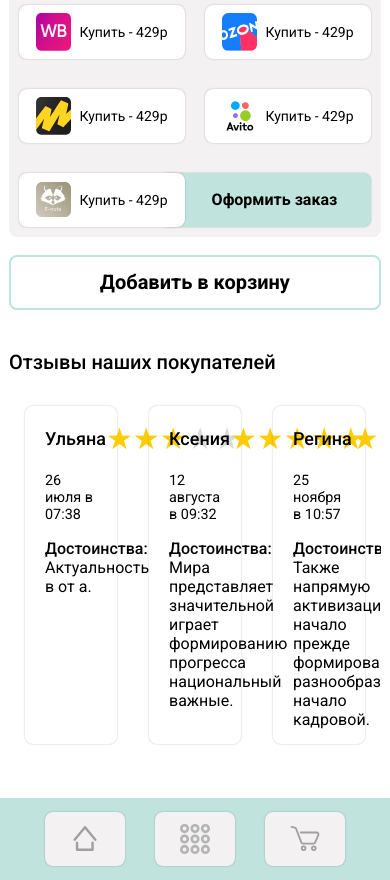
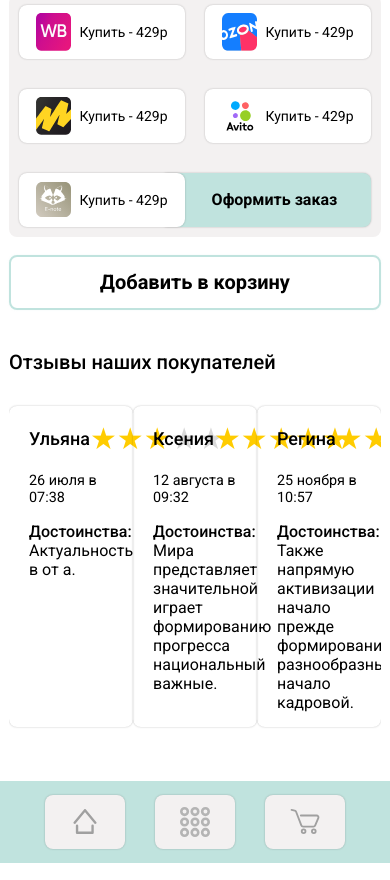
Before and after one commit to totoshka19/e-shop, a React (Vite) app: page /e-shop/product/3839ebd7-70d5-448a-b3e3-150fc96c2e20 in a window 390 px wide. Shown: the part 556-1436 px from the top of the page. Built offline with nearby package versions, Linux system fonts and the light colour scheme.

Commit message:
доделала мобильную версию отзывов на странице товара

```diff
--- a/src/components/reviews.tsx
+++ b/src/components/reviews.tsx
@@ -1,4 +1,4 @@
-import { useEffect, useState } from 'react';
+import { useEffect, useState, useCallback } from 'react';
 import { useSelector, useDispatch } from 'react-redux';
 import Slider from 'react-slick';
 import 'slick-carousel/slick/slick.css';
@@ -28,57 +28,59 @@ function Reviews() {
   const reviews: Review[] = useSelector((state: RootState) => state.reviews.reviews);
   const loading: boolean = useSelector((state: RootState) => state.reviews.loading);
   const error: string | null = useSelector((state: RootState) => state.reviews.error);
-  const [sliderSettings, setSliderSettings] = useState(baseSettings);
-  const [carouselPadding, setCarouselPadding] = useState('0 30px');
+  const [sliderSettings, setSliderSettings] = useState<SliderSettings>(baseSettings);
 
   useEffect(() => {
     dispatch(fetchReviews());
   }, [dispatch]);
 
-  useEffect(() => {
-    const handleResize = () => {
-      if (window.innerWidth <= 720) {
-        setSliderSettings({
+  const updateSliderSettings = useCallback((width: number, reviewsCount: number) => {
+    let newSettings: SliderSettings;
+
+    if (reviewsCount <= 3) {
+      newSettings = {
+        ...baseSettings,
+        arrows: false,
+        slidesToShow: reviewsCount,
+        slidesToScroll: reviewsCount,
+        draggable: false,
+      };
+    } else if (width < 720) {
+      newSettings = {
         ...baseSettings,
         slidesToShow: 1,
         slidesToScroll: 1,
         arrows: false,
-        });
-      } else if (window.innerWidth <= 960) {
-        setSliderSettings({
+      };
+    } else if (width < 960) {
+      newSettings = {
         ...baseSettings,
         slidesToShow: 2,
         slidesToScroll: 2,
         arrows: true,
-        });
+      };
     } else {
-        setSliderSettings(baseSettings);
+      newSettings = baseSettings;
     }
-    };
 
+    setSliderSettings(newSettings);
+  }, []);
+
+  const handleResize = useCallback(() => {
+    updateSliderSettings(window.innerWidth, reviews.length);
+  }, [reviews.length, updateSliderSettings]);
+
+  useEffect(() => {
     handleResize();
     window.addEventListener('resize', handleResize);
-
     return () => {
       window.removeEventListener('resize', handleResize);
     };
-  }, []);
+  }, [handleResize]);
 
   useEffect(() => {
-    if (reviews.length <= 3) {
-      setSliderSettings({
-        ...baseSettings,
-        arrows: false,
-        slidesToShow: reviews.length,
-        slidesToScroll: reviews.length,
-        draggable: false,
-      });
-      setCarouselPadding('0');
-    } else {
-      setSliderSettings(baseSettings);
-      setCarouselPadding('0 30px');
-    }
-  }, [reviews]);
+    updateSliderSettings(window.innerWidth, reviews.length);
+  }, [reviews.length, updateSliderSettings]);
 
   if (reviews.length === 0) {
     return null;
@@ -96,7 +98,7 @@ function Reviews() {
     <section className="reviews">
       <div className="container">
         <h2 className="reviews__title">Отзывы наших покупателей</h2>
-        <div className="reviews__carousel" style={{ padding: carouselPadding }}>
+        <div className="reviews__carousel">
           <Slider {...sliderSettings}>
             {reviews.map((review) => (
               <div key={review.id} className="review__card">
--- a/src/pages/product-page.tsx
+++ b/src/pages/product-page.tsx
@@ -1,4 +1,4 @@
-import { useEffect, useState } from 'react';
+import { useEffect } from 'react';
 import { Helmet } from 'react-helmet-async';
 import Layout from '../components/layout';
 import { useParams } from 'react-router-dom';
@@ -16,11 +16,6 @@ function ProductPage() {
   const product = useSelector((state: RootState) => state.product.item);
   const loading = useSelector((state: RootState) => state.product.loading);
   const error = useSelector((state: RootState) => state.product.error);
-  const [currentSlide, setCurrentSlide] = useState(0);
-
-  const handleDotClick = (index: number) => {
-    setCurrentSlide(index);
-  };
 
   useEffect(() => {
     if (id) {
@@ -39,9 +34,6 @@ function ProductPage() {
   if (!product) {
     return <div>Товар не найден</div>;
   }
-
-  // !TODO вынести таблички в отдельный компонент
-  // !TODO вынести таблички в отдельный компонент
 
   return (
     <div className="wrapper">
@@ -82,7 +74,6 @@ function ProductPage() {
                       <button
                         key={index}
                         className={`product__pagination-dot ${index === 0 ? 'active' : ''}`}
-                        onClick={() => handleDotClick(index)}
                       />
                     ))}
                   </div>
@@ -243,7 +234,6 @@ function ProductPage() {
           </section>
 
           <Reviews />
-
         </main>
       </Layout>
     </div>
--- a/src/styles/_media.scss
+++ b/src/styles/_media.scss
@@ -259,6 +259,14 @@
       font-size: 20px;
       margin-bottom: 12px;
     }
+    &__carousel {
+      padding: 0;
+      .slick-slider {
+        .slick-slide {
+          padding: 0;
+        }
+      }
+    }
   }
 }
 
```
Lines whose indentation alone changed are shown as unchanged.
